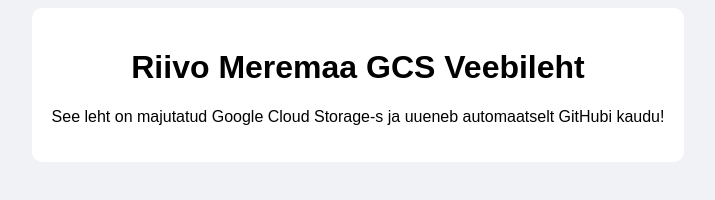
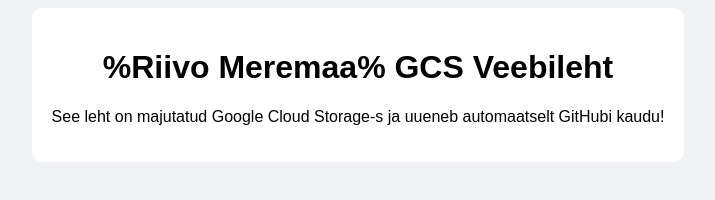
Before and after one commit to RiivoMeremaa/riivo-veebileht, a plain HTML site: page index.html in a window 1280 px wide. Shown: the whole page, without its empty margins (282-997 px from the left). Drawn offline with Linux system fonts and the light colour scheme.

Commit message:
Lisasin oma nime

```diff
--- a/index.html
+++ b/index.html
@@ -9,7 +9,7 @@
 </head>
 <body>
     <div class="card">
-        <h1>Riivo Meremaa GCS Veebileht</h1>
+        <h1>%Riivo Meremaa% GCS Veebileht</h1>
         <p>See leht on majutatud Google Cloud Storage-s ja uueneb automaatselt GitHubi kaudu!</p>
     </div>
 </body>
```
